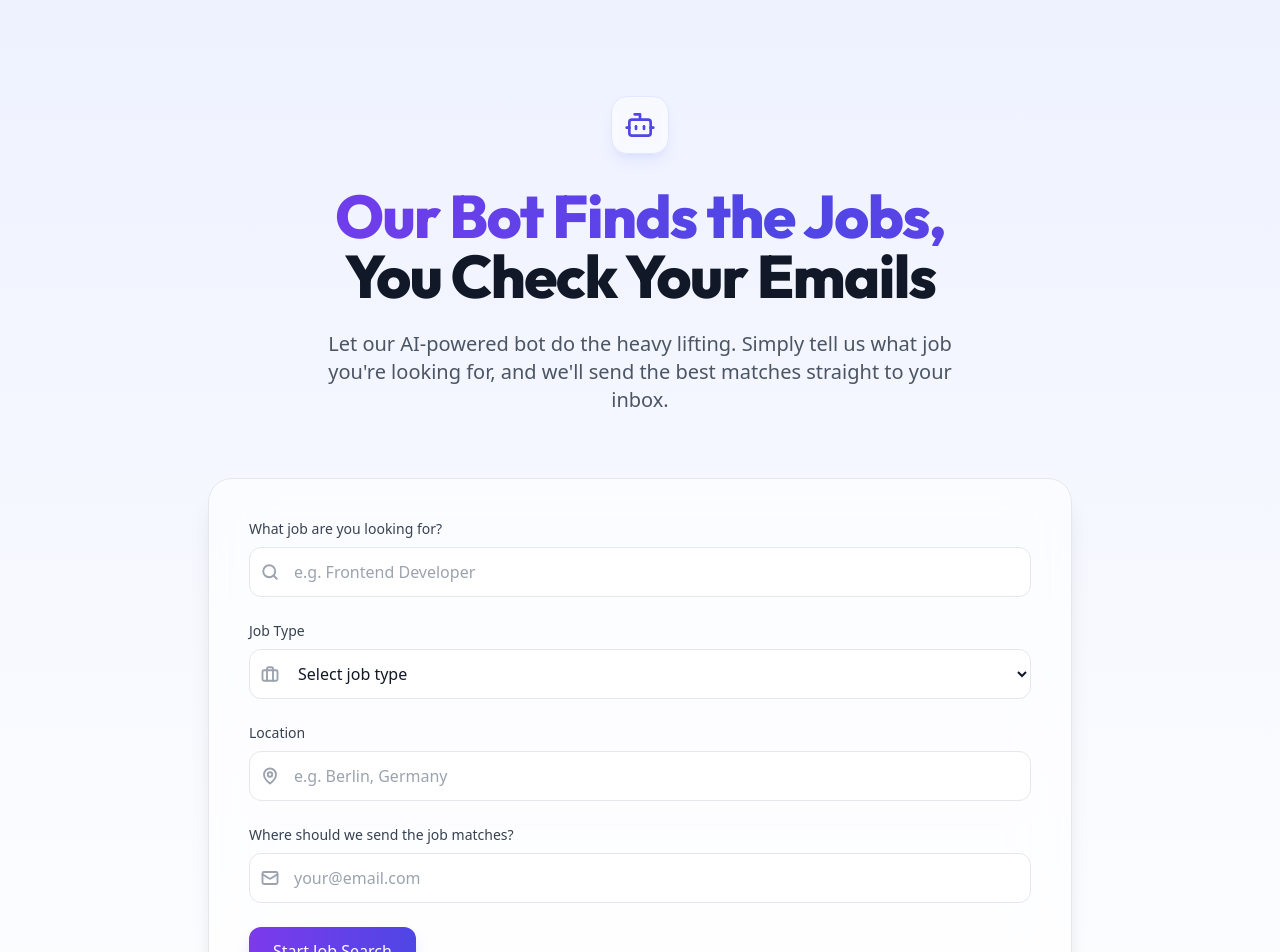
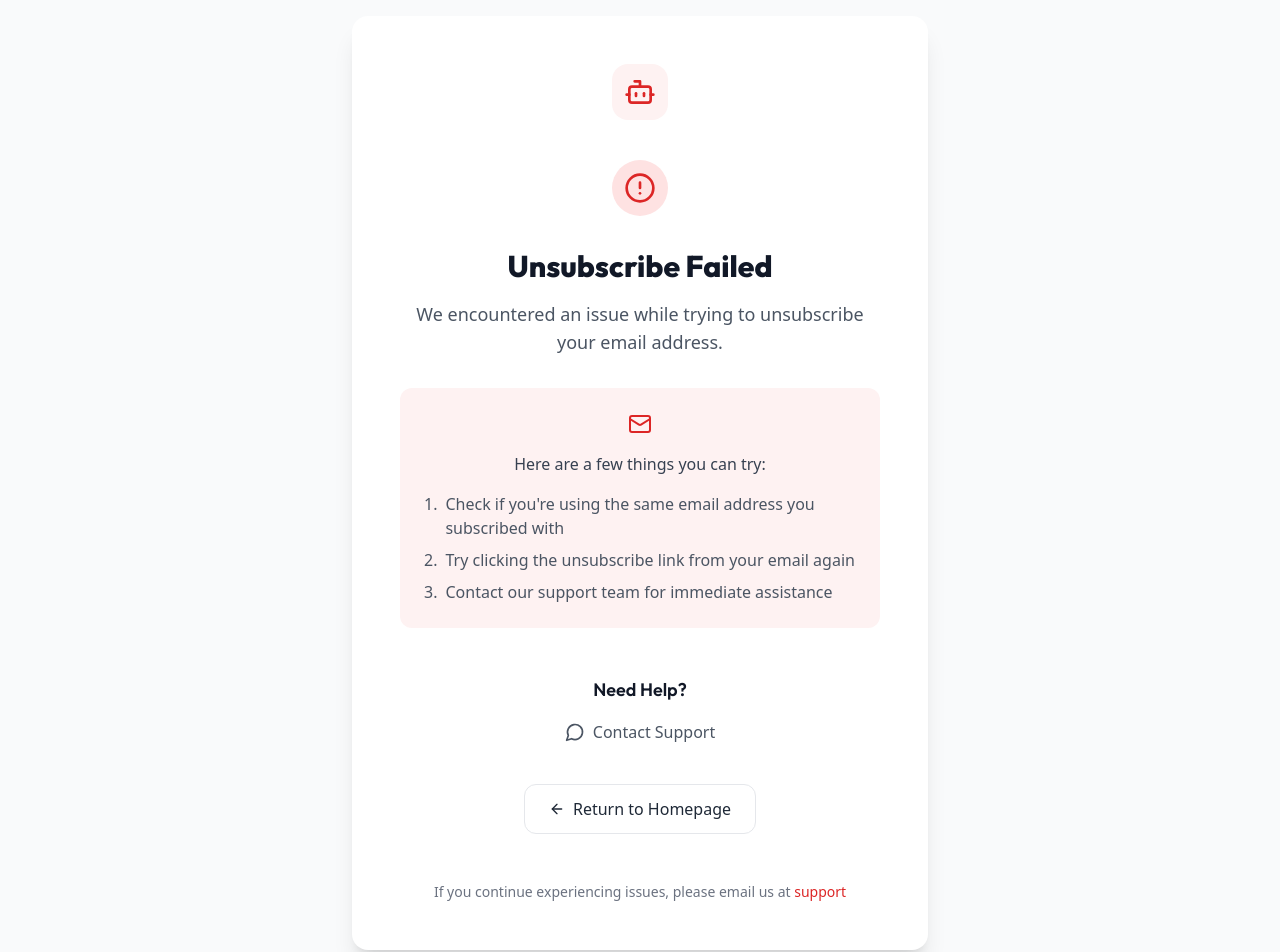
Before and after one commit to whoistahito/Job-Finder-Frontend, a React (Vite) app: page /unsubscribeError in a window 1280 px wide. Shown: the top 952 px of the page. Built offline with nearby package versions, Linux system fonts and the light colour scheme.

Commit message:
Add Unsubscribe page

```diff
--- a/package.json
+++ b/package.json
@@ -26,6 +26,7 @@
     "tailwindcss": "^3.4.1",
     "typescript": "^5.5.3",
     "typescript-eslint": "^8.3.0",
-    "vite": "^5.4.2"
+    "vite": "^5.4.2",
+    "react-router-dom": "^6.22.2"
   }
 }
--- a/src/App.tsx
+++ b/src/App.tsx
@@ -1,15 +1,27 @@
 import React from 'react';
-import { Header } from './components/Header';
-import { JobSearchForm } from './components/JobSearchForm';
+import {Route, Routes} from 'react-router-dom';
+import {Header} from './components/Header';
+import {JobSearchForm} from './components/JobSearchForm';
+import {Unsubscribe} from "./pages/Unsubscribe.tsx";
+import {UnsubscribeError} from "./pages/UnsubscribeError.tsx";
 
 function App() {
   return (
+      <Routes>
+          <Route
+              path="/"
+              element={
     <main className="min-h-screen bg-gradient-to-b from-indigo-50 to-white">
       <div className="max-w-4xl mx-auto px-4 py-16 md:py-24 space-y-12 md:space-y-16">
         <Header />
         <JobSearchForm />
       </div>
     </main>
+              }
+          />
+          <Route path="/unsubscribe" element={<Unsubscribe/>}/>
+          <Route path="/unsubscribeError" element={<UnsubscribeError/>}/>
+      </Routes>
   );
 }
 
--- a/src/main.tsx
+++ b/src/main.tsx
@@ -1,10 +1,13 @@
-import { StrictMode } from 'react';
-import { createRoot } from 'react-dom/client';
+import {StrictMode} from 'react';
+import {createRoot} from 'react-dom/client';
+import {BrowserRouter} from 'react-router-dom';
 import App from './App.tsx';
 import './index.css';
 
 createRoot(document.getElementById('root')!).render(
   <StrictMode>
-    <App />
+      <BrowserRouter>
+          <App/>
+      </BrowserRouter>
   </StrictMode>
 );
--- /dev/null
+++ b/src/pages/Unsubscribe.tsx
@@ -0,0 +1,82 @@
+import React from 'react';
+import {ArrowLeft, Bot, Mail, MessageCircle} from 'lucide-react';
+import {Button} from '../components/ui/Button.tsx';
+
+export const Unsubscribe: React.FC = () => {
+    return (
+        <main className="min-h-screen bg-gray-50 flex items-center justify-center p-4">
+            <div className="w-full max-w-xl">
+                <div className="bg-white rounded-2xl shadow-xl p-8 md:p-12 text-center space-y-8">
+                    {/* Logo */}
+                    <div className="inline-flex items-center justify-center p-3 rounded-2xl bg-indigo-50 mb-2">
+                        <Bot className="w-8 h-8 text-indigo-600"/>
+                    </div>
+
+                    {/* Main Content */}
+                    <div className="space-y-4">
+                        <h1 className="font-outfit text-3xl font-bold text-gray-900">
+                            You've Been Unsubscribed
+                        </h1>
+                        <p className="text-gray-600 text-lg">
+                            We're sorry to see you go! Your email has been successfully removed from our job alerts.
+                        </p>
+                    </div>
+
+                    {/* Confirmation Details */}
+                    <div className="bg-indigo-50 rounded-xl p-6 space-y-2">
+                        <Mail className="w-6 h-6 text-indigo-600 mx-auto mb-2"/>
+                        <p className="text-gray-600">
+                            You will no longer receive job matching emails from Your job Finder.
+                        </p>
+                    </div>
+
+                    {/* Support Options */}
+                    <div className="space-y-6 pt-4">
+                        <div className="space-y-4">
+                            <h2 className="font-outfit text-lg font-semibold text-gray-900">
+                                Need Help?
+                            </h2>
+                            <div className="flex flex-col sm:flex-row gap-4 justify-center">
+                                <a
+                                    href="mailto:your.job.finder.app@gmail.com"
+                                    className="inline-flex items-center justify-center gap-2 text-gray-600 hover:text-indigo-600 transition-colors"
+                                >
+                                    <MessageCircle className="w-5 h-5"/>
+                                    <span>Contact Support</span>
+                                </a>
+                                {/*<a*/}
+                                {/*  href="/faq"*/}
+                                {/*  className="inline-flex items-center justify-center gap-2 text-gray-600 hover:text-indigo-600 transition-colors"*/}
+                                {/*>*/}
+                                {/*  <ExternalLink className="w-5 h-5" />*/}
+                                {/*  <span>Visit FAQ</span>*/}
+                                {/*</a>*/}
+                            </div>
+                        </div>
+
+                        {/* Return Button */}
+                        <div className="pt-4">
+                            <Button
+                                variant="secondary"
+                                onClick={() => window.location.href = '/'}
+                                className="!w-auto mx-auto"
+                            >
+                                <ArrowLeft className="w-4 h-4"/>
+                                <span>Return to Homepage</span>
+                            </Button>
+                        </div>
+                    </div>
+
+                    {/* Footer Note */}
+                    <p className="text-sm text-gray-500 pt-4">
+                        Changed your mind? You can always{' '}
+                        <a href="/" className="text-indigo-600 hover:text-indigo-700 font-medium">
+                            add job search again
+                        </a>
+                        {' '}to receive job matches.
+                    </p>
+                </div>
+            </div>
+        </main>
+    );
+};
--- /dev/null
+++ b/src/pages/UnsubscribeError.tsx
@@ -0,0 +1,100 @@
+import React from 'react';
+import {AlertCircle, ArrowLeft, Bot, Mail, MessageCircle} from 'lucide-react';
+import {Button} from '../components/ui/Button.tsx';
+import {Link} from 'react-router-dom';
+
+export const UnsubscribeError: React.FC = () => {
+    return (
+        <main className="min-h-screen bg-gray-50 flex items-center justify-center p-4">
+            <div className="w-full max-w-xl">
+                <div className="bg-white rounded-2xl shadow-xl p-8 md:p-12 text-center space-y-8">
+                    {/* Logo */}
+                    <div className="inline-flex items-center justify-center p-3 rounded-2xl bg-red-50 mb-2">
+                        <Bot className="w-8 h-8 text-red-600"/>
+                    </div>
+
+                    {/* Error Icon */}
+                    <div className="flex justify-center">
+                        <div className="p-3 rounded-full bg-red-100">
+                            <AlertCircle className="w-8 h-8 text-red-600"/>
+                        </div>
+                    </div>
+
+                    {/* Main Content */}
+                    <div className="space-y-4">
+                        <h1 className="font-outfit text-3xl font-bold text-gray-900">
+                            Unsubscribe Failed
+                        </h1>
+                        <p className="text-gray-600 text-lg">
+                            We encountered an issue while trying to unsubscribe your email address.
+                        </p>
+                    </div>
+
+                    {/* Error Details */}
+                    <div className="bg-red-50 rounded-xl p-6 space-y-4">
+                        <Mail className="w-6 h-6 text-red-600 mx-auto mb-2"/>
+                        <div className="space-y-4">
+                            <p className="text-gray-700 font-medium">
+                                Here are a few things you can try:
+                            </p>
+                            <ul className="text-gray-600 text-left space-y-2">
+                                <li className="flex items-start gap-2">
+                                    <span className="font-medium">1.</span>
+                                    <span>Check if you're using the same email address you subscribed with</span>
+                                </li>
+                                <li className="flex items-start gap-2">
+                                    <span className="font-medium">2.</span>
+                                    <span>Try clicking the unsubscribe link from your email again</span>
+                                </li>
+                                <li className="flex items-start gap-2">
+                                    <span className="font-medium">3.</span>
+                                    <span>Contact our support team for immediate assistance</span>
+                                </li>
+                            </ul>
+                        </div>
+                    </div>
+
+                    {/* Support Options */}
+                    <div className="space-y-6 pt-4">
+                        <div className="space-y-4">
+                            <h2 className="font-outfit text-lg font-semibold text-gray-900">
+                                Need Help?
+                            </h2>
+                            <div className="flex flex-col sm:flex-row gap-4 justify-center">
+                                <a
+                                    href="mailto:your.job.finder.app@gmail.com"
+                                    className="inline-flex items-center justify-center gap-2 text-gray-600 hover:text-red-600 transition-colors"
+                                >
+                                    <MessageCircle className="w-5 h-5"/>
+                                    <span>Contact Support</span>
+                                </a>
+                            </div>
+                        </div>
+
+                        {/* Return Button */}
+                        <div className="pt-4">
+                            <Link to="/">
+                                <Button
+                                    variant="secondary"
+                                    className="!w-auto mx-auto"
+                                >
+                                    <ArrowLeft className="w-4 h-4"/>
+                                    <span>Return to Homepage</span>
+                                </Button>
+                            </Link>
+                        </div>
+                    </div>
+
+                    {/* Footer Note */}
+                    <p className="text-sm text-gray-500 pt-4">
+                        If you continue experiencing issues, please email us at{' '}
+                        <a href="mailto:your.job.finder.app@gmail.com"
+                           className="text-red-600 hover:text-red-700 font-medium">
+                            support
+                        </a>
+                    </p>
+                </div>
+            </div>
+        </main>
+    );
+};
```
Also changed, not shown: 1 other file (tests, documents, lock files or other folders).
